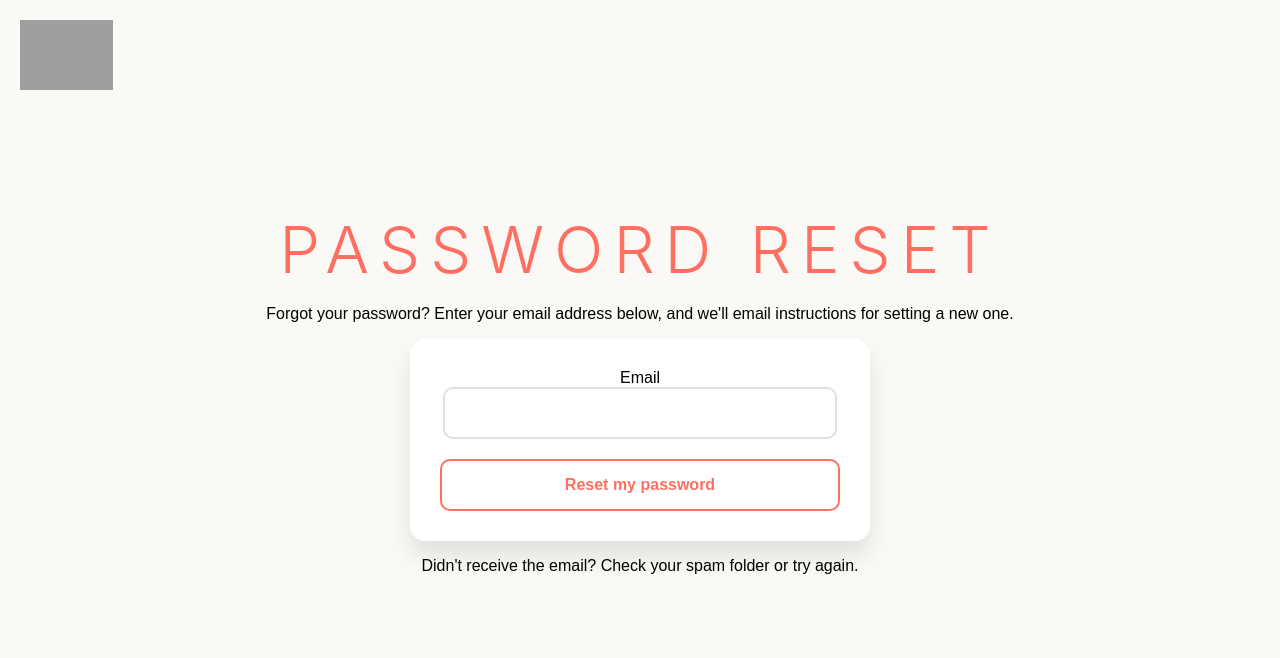
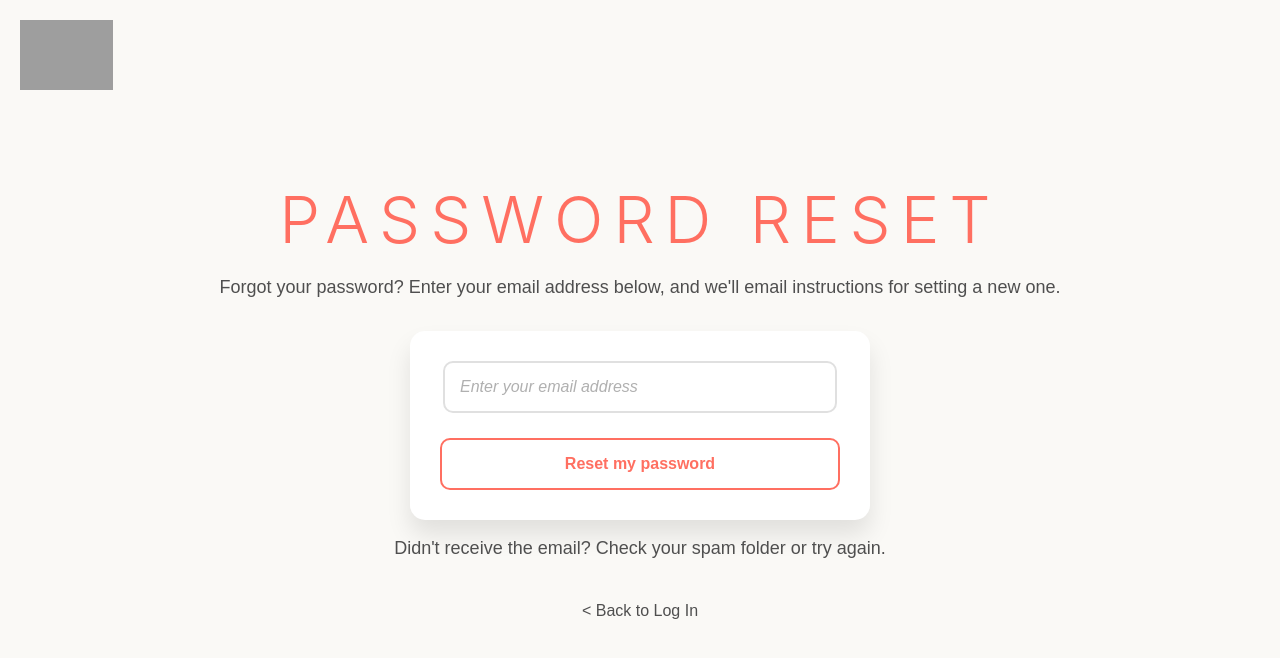
Before and after one commit to cabadany/PagePulse, a Django app: page /forgot_password/password_reset/ in a window 1280 px wide. Shown: the top 658 px of the page. Run offline with Django 5.2, Linux system fonts and the light colour scheme; some libraries are stand-ins or nearby versions; grey boxes are pictures that could not be loaded.

Commit message:
Initial Commit of password_reset.html

```diff
--- a/forgot_password/templates/base.html
+++ b/forgot_password/templates/base.html
@@ -51,7 +51,7 @@
         h2 {
             font-size: 18px;
             color: #4F4F4F; /* Darker gray for better contrast */
-            margin-bottom: 40px; /* Increased spacing for breathing room */
+            margin-bottom: 30px; /* Increased spacing for breathing room */
             font-weight: 300;
             line-height: 1.5;
         }
@@ -126,6 +126,17 @@
                 padding: 20px;
             }
         }
+        .back-link {
+            margin-top: 40px; /* Increased margin for better spacing */
+            font-size: 16px;
+            color: #4F4F4F;
+            text-decoration: none;
+        }
+
+        .back-link:hover {
+            text-decoration: underline;
+            color: #FF6F61; /* Back link color changes on hover */
+        }
     </style>
 </head>
 <body>
--- a/forgot_password/templates/password_reset.html
+++ b/forgot_password/templates/password_reset.html
@@ -3,19 +3,20 @@
 
 {% block content %}
     <h1>Password Reset</h1>
-    <p>Forgot your password? Enter your email address below, and we'll email instructions for setting a new one.</p>
+    <h2>Forgot your password? Enter your email address below, and we'll email instructions for setting a new one.</h2>
 
     <form method="post">
         {% csrf_token %}
 
-        <div class="input-container">
-            <label for="{{ form.email.id_for_label }}">{{ form.email.label }}</label>
-            <!-- Correctly apply the add_class filter -->
-            {{ form.email|add_class:"input-field" }}
+        <div class="input-container" style="margin-bottom: 10px;">  <!-- Adding gap between form elements -->
+
+            <!-- Correctly apply the add_class filter and add placeholder text -->
+            {{ form.email|add_class:"input-field"|attr:"placeholder:Enter your email address" }}
         </div>
 
-        <button type="submit">Reset my password</button>
+        <button type="submit" style="margin-top: 15px;">Reset my password</button>  <!-- Adding gap above the button -->
     </form>
 
-    <p>Didn't receive the email? Check your spam folder or try again.</p>
+    <h2>Didn't receive the email? Check your spam folder or try again.</h2>
+    <a href="{% url 'login' %}" class="back-link" style="display: inline-block; margin-top: 10px;">&lt; Back to Log In</a> <!-- Adding margin to the link -->
 {% endblock %}
--- a/forgot_password/templates/password_reset_done.html
+++ b/forgot_password/templates/password_reset_done.html
@@ -4,7 +4,7 @@
 
 {% block content %}
     <h1>Password Reset Sent</h1>
-    <h2>We've sent a 4-digit reset code to your email. Please check your inbox.</h2>
+    <h2>If an account with that email address exists, you will receive a password reset email shortly.</h2>
 
     <a href="{% url 'login' %}" class="back-link">&lt; Back to Log In</a>
 {% endblock %}
```
